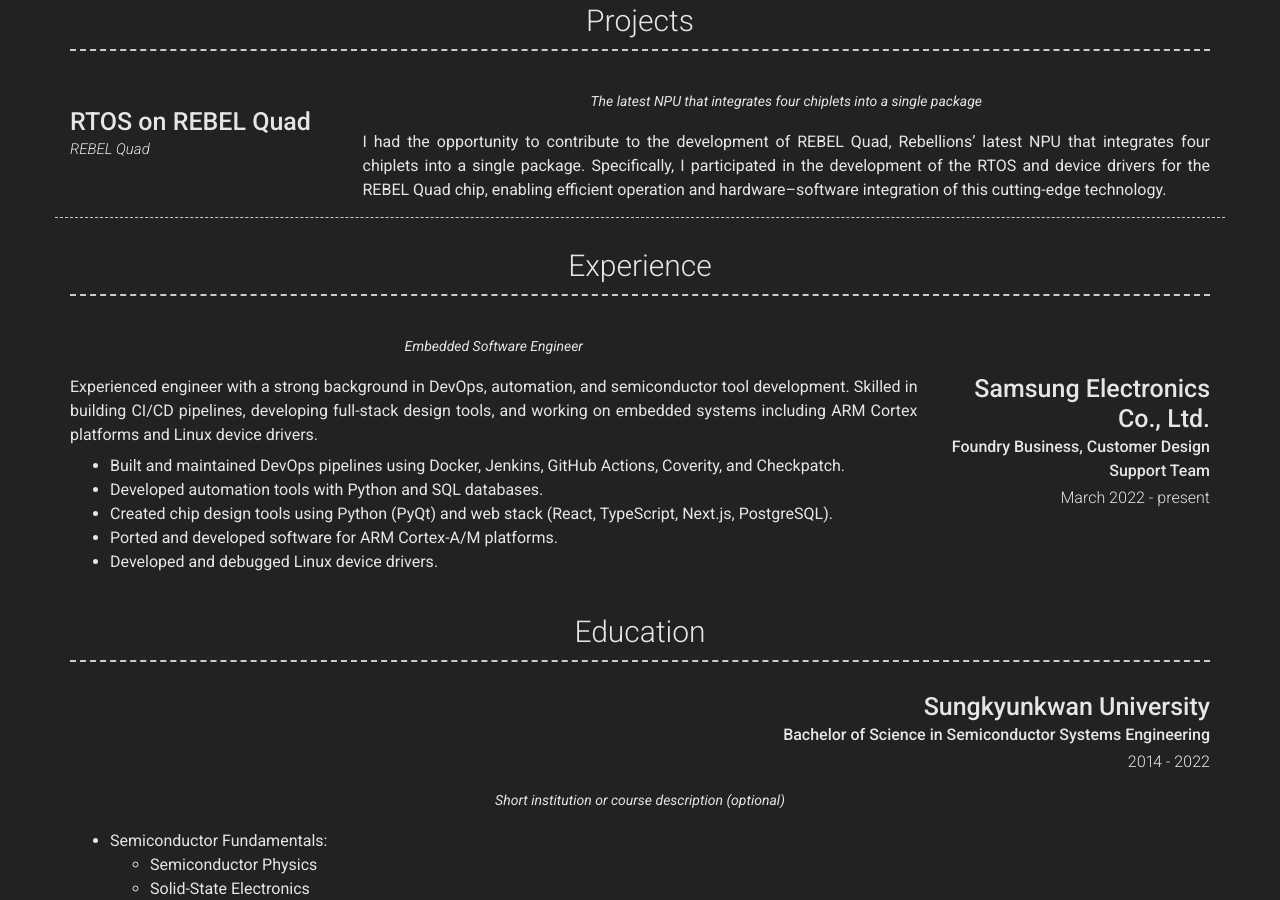
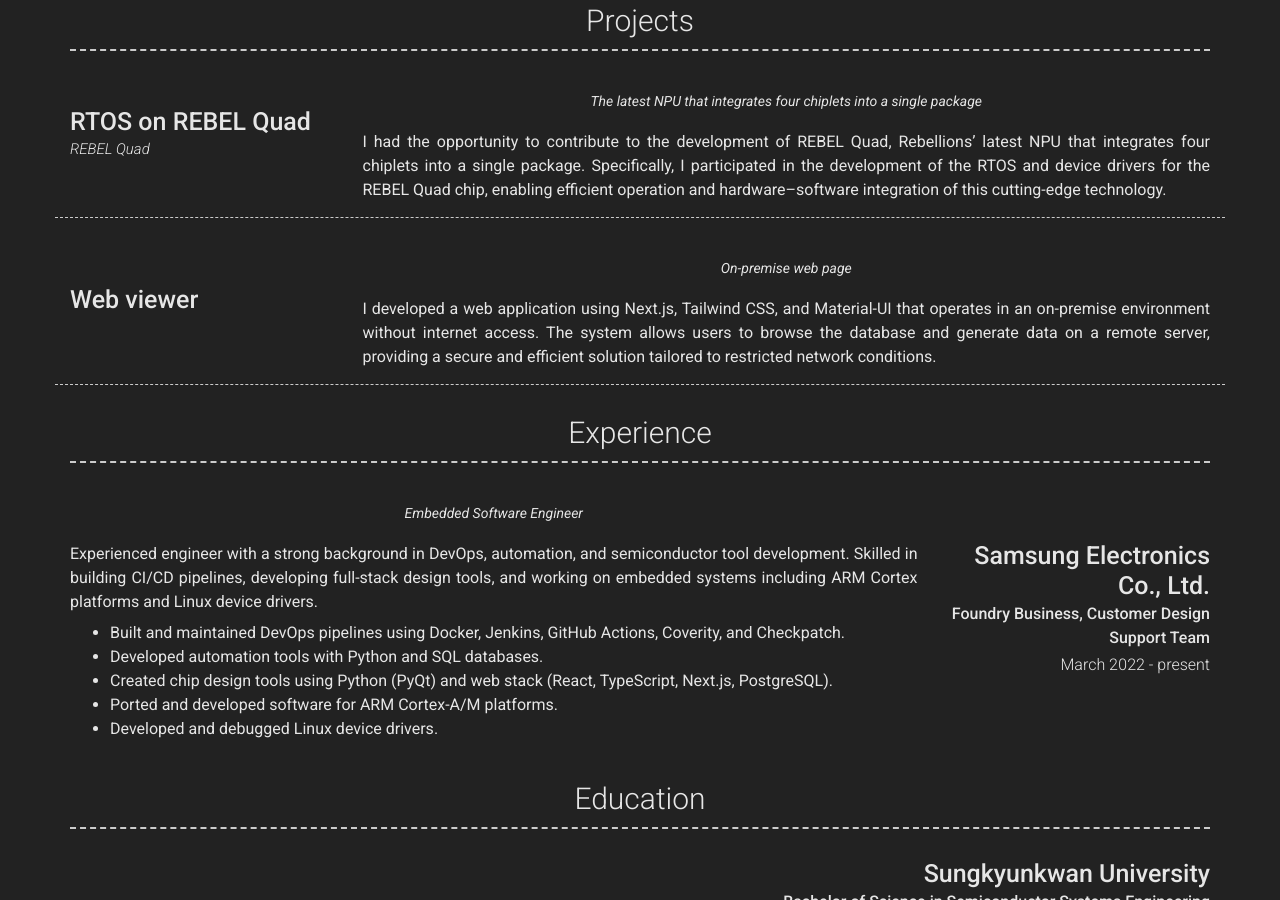
Before and after one commit to dkdlqoddi/dkdlqoddi.github.io, a Jekyll site: the page built from index.md, in a window 1280 px wide and 900 px high, scrolled down 549 px. Built offline with Jekyll 4.4.1, drawn with Linux system fonts in a browser that asks for light colours; nearby versions of some CDN libraries.

Commit message:
Projects: add web in-house tool
Signed-off-by: Jae-Yul Woo <dkdlqoddi@naver.com>

```diff
--- a/_config.yml
+++ b/_config.yml
@@ -81,7 +81,16 @@
           Specifically, I participated in the development of the RTOS and device drivers
           for the REBEL Quad chip, enabling efficient operation and hardware–software integration
           of this cutting-edge technology.
-
+      - layout: left
+        border: weak
+        title: Web viewer
+        quote: >
+          On-premise web page
+        description: |
+          I developed a web application using Next.js, Tailwind CSS, and Material-UI
+          that operates in an on-premise environment without internet access.
+          The system allows users to browse the database and generate data on a remote server,
+          providing a secure and efficient solution tailored to restricted network conditions.
   - title: Experience
     layout: list
     content:
```
